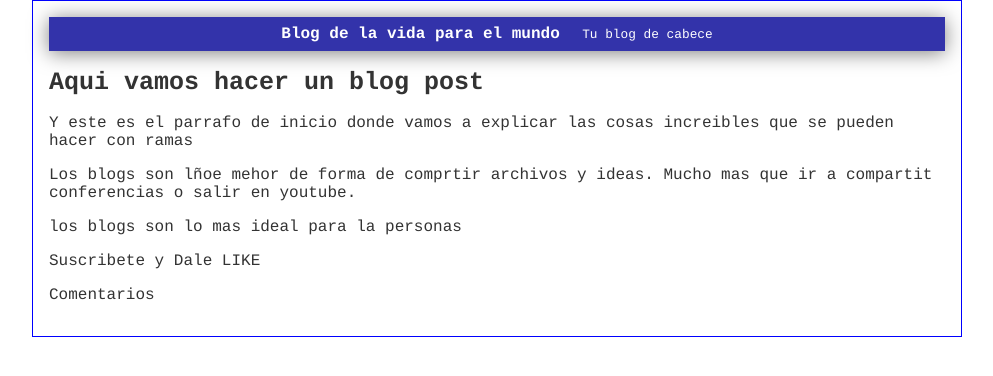
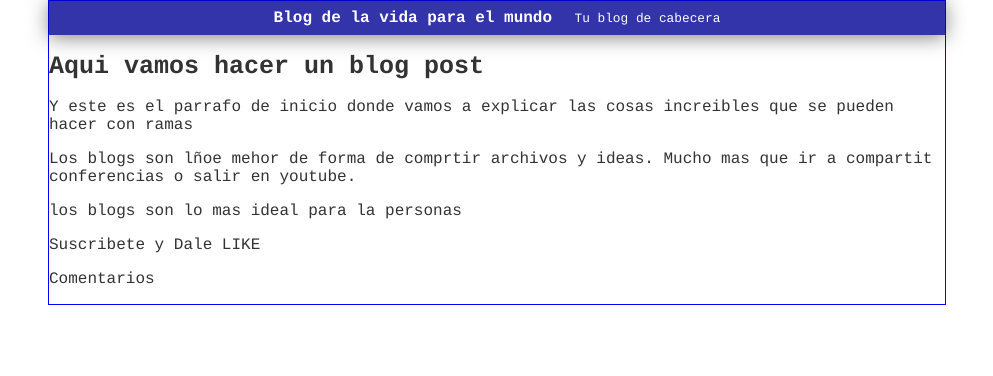
Before and after one commit to sistemasuap/11-03-2020git, a plain HTML site: page index.html in a window 1280 px wide. Shown: the whole page, without its empty margins (143-1136 px from the left). Drawn offline with Linux system fonts and the light colour scheme.

Commit message:
ultimos git

```diff
--- a/css/style.css
+++ b/css/style.css
@@ -25,7 +25,7 @@ body {
 
 #container {
   width: 70%;
-  padding: 1em;
+  padding: 0em;
   text-align: left;
   border: 1px solid blue;
   margin: 0 auto;
--- a/index.html
+++ b/index.html
@@ -8,7 +8,7 @@
     <div id="container">
 <div id="cabecera">
 Blog de la vida para el mundo
-<span id="tagline">Tu blog de cabece </span>
+<span id="tagline">Tu blog de cabecera </span>
 </div>
 <div id="post">
 <h1>Aqui vamos hacer un blog post</h1>
```
